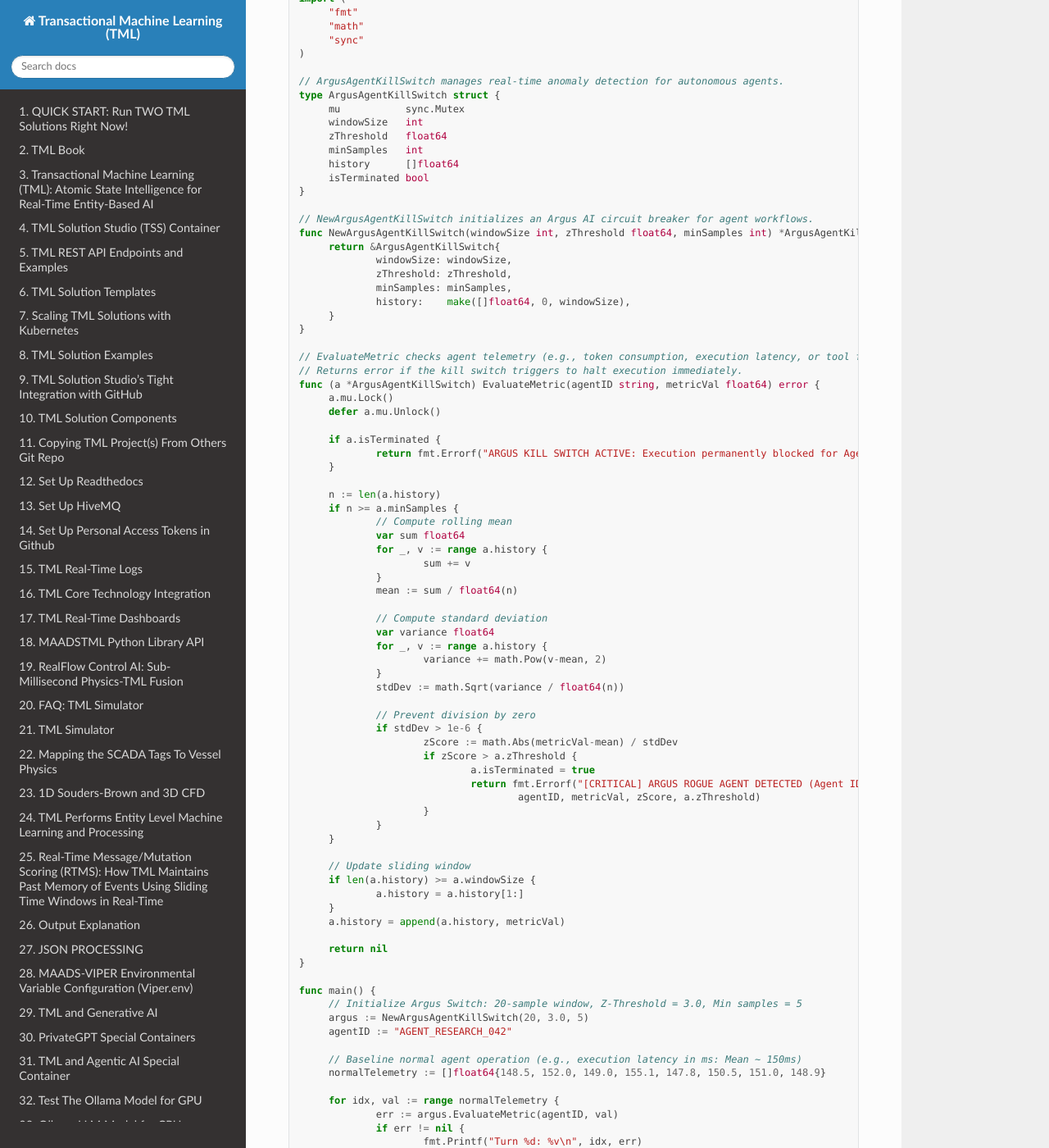
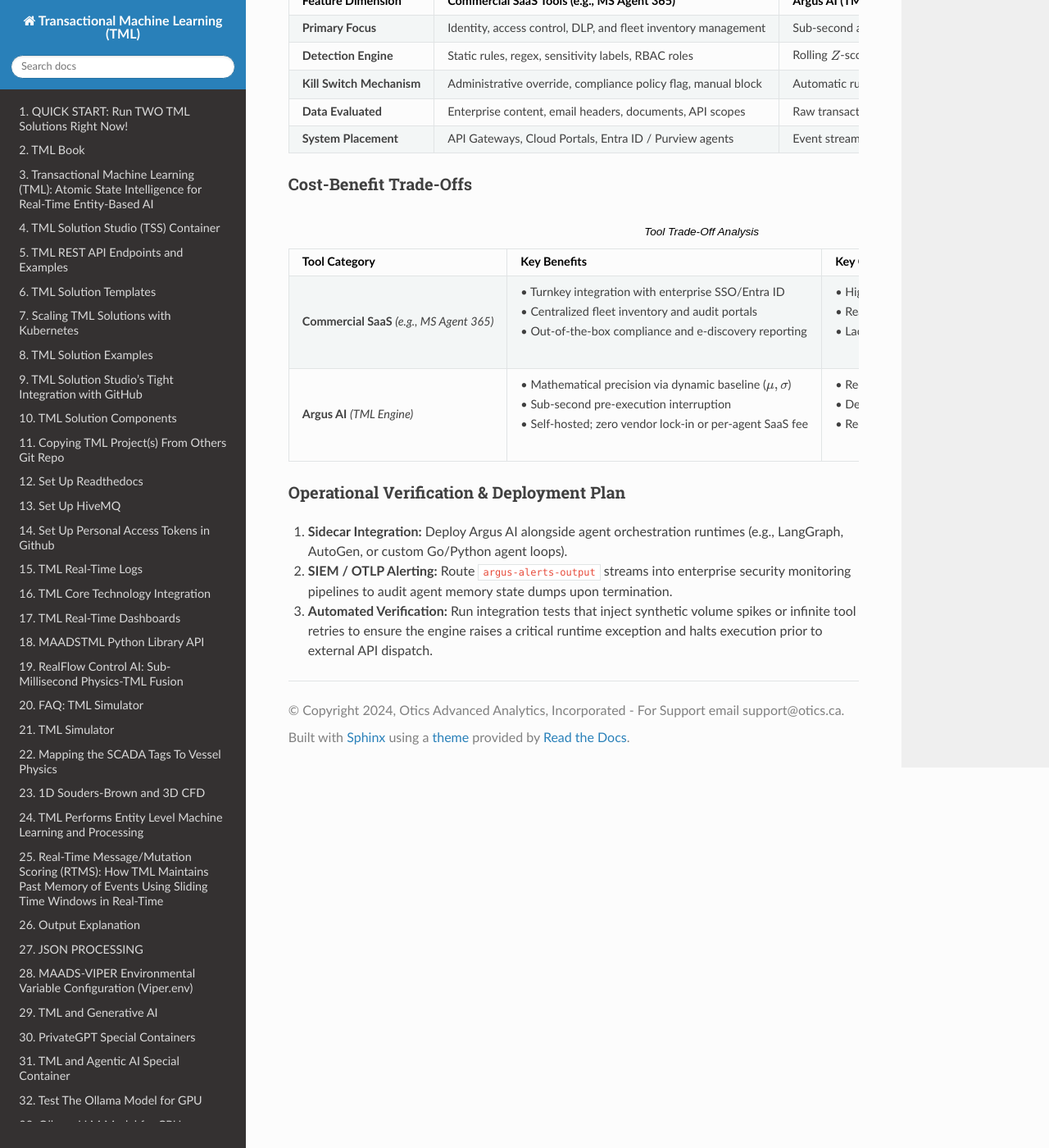
Before and after one commit to smaurice101/readthedocs, a Sphinx documentation site: the page built from docs/source/argusai.rst, in a window 1280 px wide and 1400 px high, scrolled down 1911 px. Shown: the whole window at 82% size. Built offline with Sphinx 7.4.7 and the Read the Docs theme 3.1.0, drawn with Linux system fonts in a browser that asks for light colours; pages that are not in the unit, such as notebooks, are missing from menus; some of the changed text lies outside the part shown.

Commit message:
Update argusai.rst

```diff
--- a/docs/source/argusai.rst
+++ b/docs/source/argusai.rst
@@ -73,110 +73,6 @@
      - :math:`J(A, B) = 1 - \frac{|A \cap B|}{|A \cup B|}`
      - Sudden behavioral departure from established tool usage baselines
 
-Real-Time Engine Implementation (Go)
-====================================
-
-.. code-block:: go
-
-   package main
-
-   import (
-   	"fmt"
-   	"math"
-   	"sync"
-   )
-
-   // ArgusAgentKillSwitch manages real-time anomaly detection for autonomous agents.
-   type ArgusAgentKillSwitch struct {
-   	mu           sync.Mutex
-   	windowSize   int
-   	zThreshold   float64
-   	minSamples   int
-   	history      []float64
-   	isTerminated bool
-   }
-
-   // NewArgusAgentKillSwitch initializes an Argus AI circuit breaker for agent workflows.
-   func NewArgusAgentKillSwitch(windowSize int, zThreshold float64, minSamples int) *ArgusAgentKillSwitch {
-   	return &ArgusAgentKillSwitch{
-   		windowSize: windowSize,
-   		zThreshold: zThreshold,
-   		minSamples: minSamples,
-   		history:    make([]float64, 0, windowSize),
-   	}
-   }
-
-   // EvaluateMetric checks agent telemetry (e.g., token consumption, execution latency, or tool frequency).
-   // Returns error if the kill switch triggers to halt execution immediately.
-   func (a *ArgusAgentKillSwitch) EvaluateMetric(agentID string, metricVal float64) error {
-   	a.mu.Lock()
-   	defer a.mu.Unlock()
-
-   	if a.isTerminated {
-   		return fmt.Errorf("ARGUS KILL SWITCH ACTIVE: Execution permanently blocked for Agent %s", agentID)
-   	}
-
-   	n := len(a.history)
-   	if n >= a.minSamples {
-   		// Compute rolling mean
-   		var sum float64
-   		for _, v := range a.history {
-   			sum += v
-   		}
-   		mean := sum / float64(n)
-
-   		// Compute standard deviation
-   		var variance float64
-   		for _, v := range a.history {
-   			variance += math.Pow(v-mean, 2)
-   		}
-   		stdDev := math.Sqrt(variance / float64(n))
-
-   		// Prevent division by zero
-   		if stdDev > 1e-6 {
-   			zScore := math.Abs(metricVal-mean) / stdDev
-   			if zScore > a.zThreshold {
-   				a.isTerminated = true
-   				return fmt.Errorf("[CRITICAL] ARGUS ROGUE AGENT DETECTED (Agent ID: %s) | Value: %.2f | Z-Score: %.2f | Threshold: %.2f -- TERMINATING AGENT RUNTIME",
-   					agentID, metricVal, zScore, a.zThreshold)
-   			}
-   		}
-   	}
-
-   	// Update sliding window
-   	if len(a.history) >= a.windowSize {
-   		a.history = a.history[1:]
-   	}
-   	a.history = append(a.history, metricVal)
-
-   	return nil
-   }
-
-   func main() {
-   	// Initialize Argus Switch: 20-sample window, Z-Threshold = 3.0, Min samples = 5
-   	argus := NewArgusAgentKillSwitch(20, 3.0, 5)
-   	agentID := "AGENT_RESEARCH_042"
-
-   	// Baseline normal agent operation (e.g., execution latency in ms: Mean ~ 150ms)
-   	normalTelemetry := []float64{148.5, 152.0, 149.0, 155.1, 147.8, 150.5, 151.0, 148.9}
-
-   	for idx, val := range normalTelemetry {
-   		err := argus.EvaluateMetric(agentID, val)
-   		if err != nil {
-   			fmt.Printf("Turn %d: %v\n", idx, err)
-   			return
-   		}
-   		fmt.Printf("Turn %d: Telemetry %.2f ms passed Argus verification.\n", idx, val)
-   	}
-
-   	// Simulated Rogue Agent Anomaly (e.g., Runaway Tool Loop / Latency Spike = 850ms)
-   	rogueStepMetric := 850.0
-   	err := argus.EvaluateMetric(agentID, rogueStepMetric)
-   	if err != nil {
-   		fmt.Printf("\n[ALERT] %v\n", err)
-   	}
-   }
-
 Competitive Analysis & Feature Matrix
 =====================================
 
```
